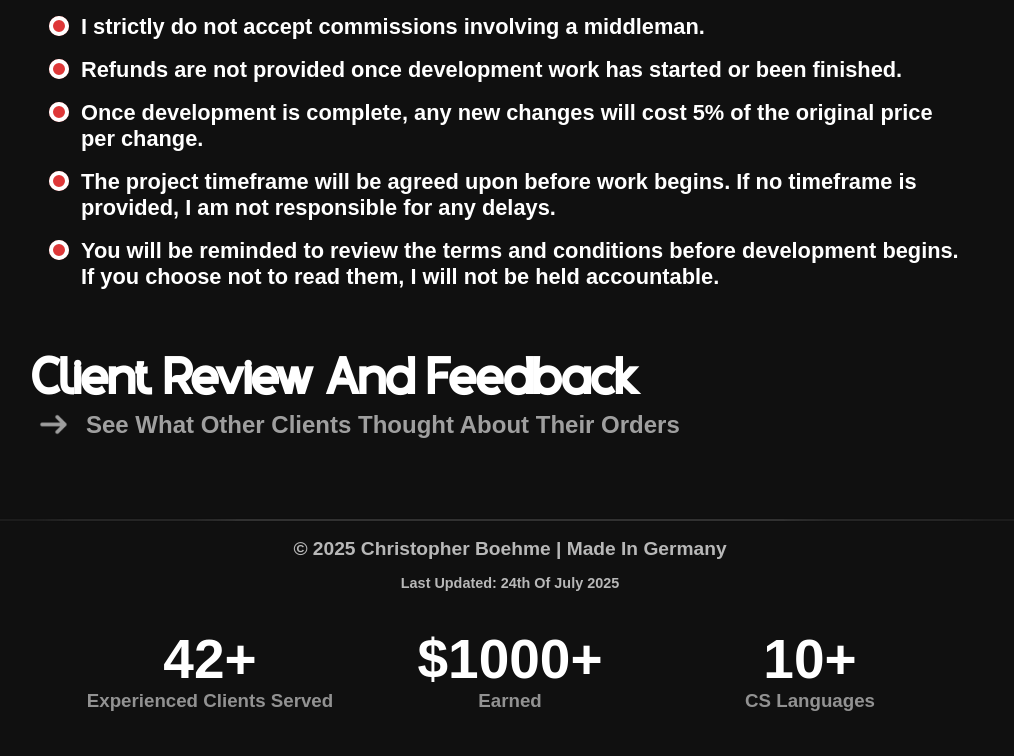
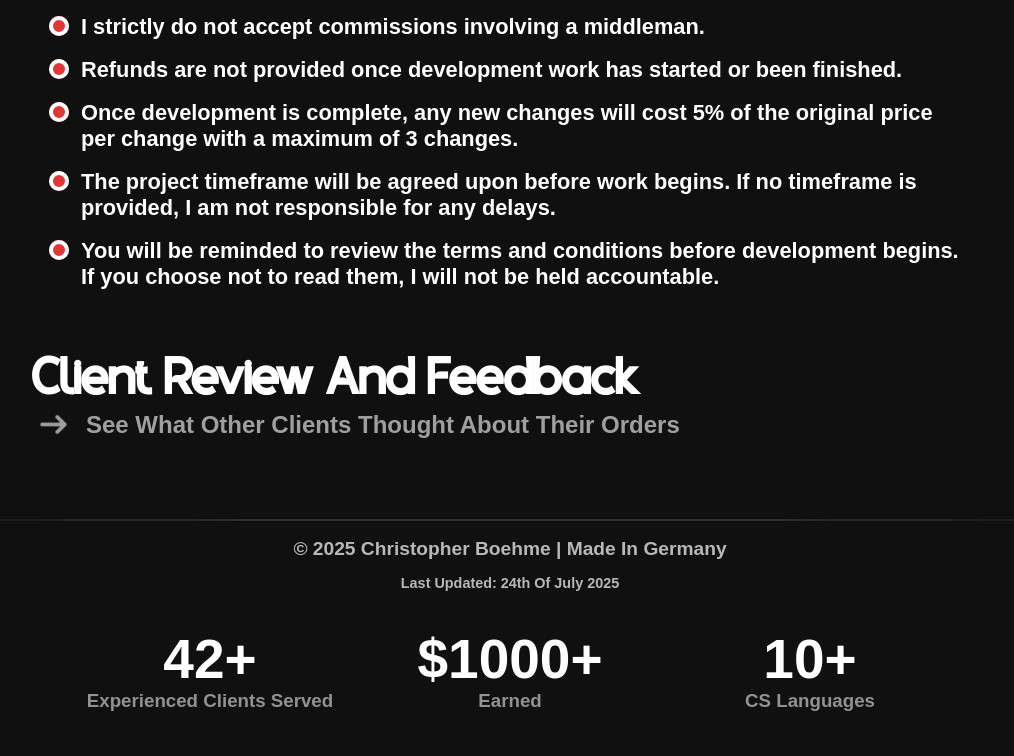
Before and after one commit to oskddr/ChrisPort, a plain HTML site: page index.html in a window 1280 px wide. Shown: the part 2587-3343 px from the top of the page, without its empty margins (130-1144 px from the left). Drawn offline with Linux system fonts and the light colour scheme.

Commit message:
Update index.html

```diff
--- a/index.html
+++ b/index.html
@@ -191,7 +191,7 @@
                     <li>I require 10% upfront to avoid scams.</li>
                     <li>I strictly do not accept commissions involving a middleman.</li>
                     <li>Refunds are not provided once development work has started or been finished.</li>
-                    <li>Once development is complete, any new changes will cost 5% of the original price per change.</li>
+                    <li>Once development is complete, any new changes will cost 5% of the original price per change with a maximum of 3 changes.</li>
                     <li>The project timeframe will be agreed upon before work begins. If no timeframe is provided, I am not responsible for any delays.</li>
                     <li>You will be reminded to review the terms and conditions before development begins. If you choose not to read them, I will not be held accountable.</li>
                 </ul>
```
